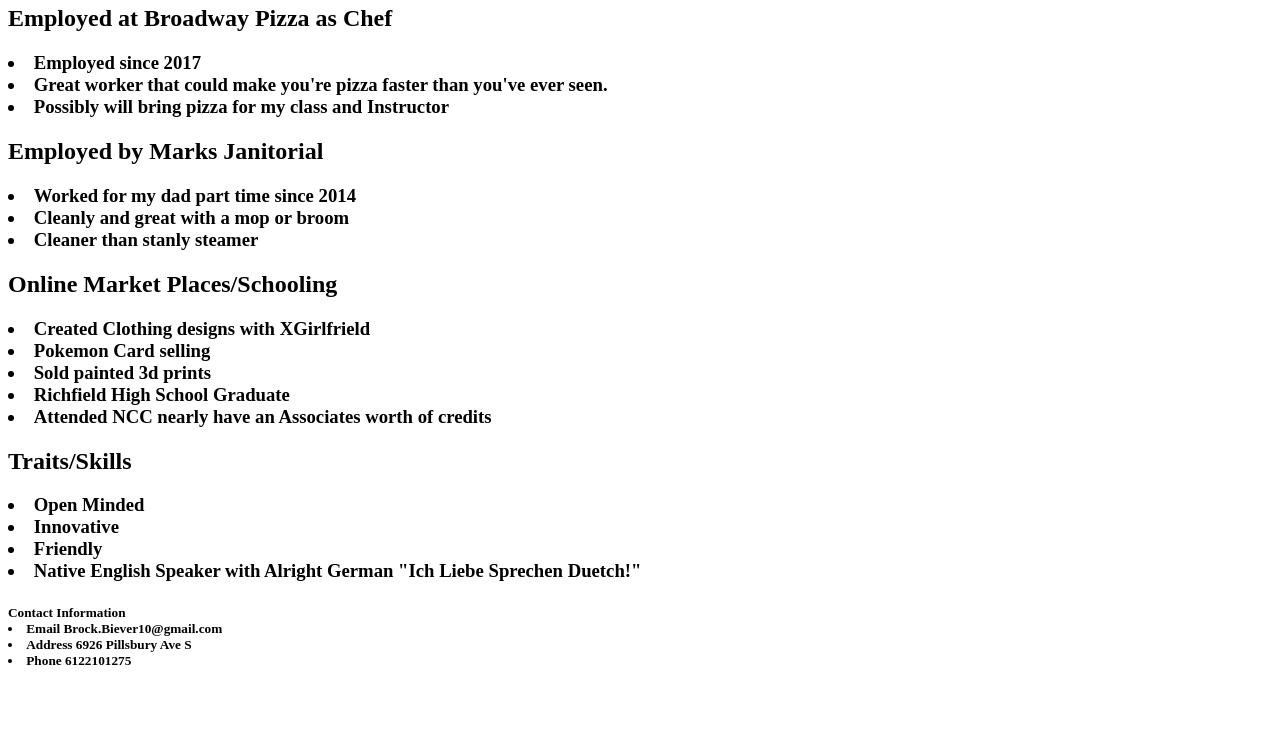
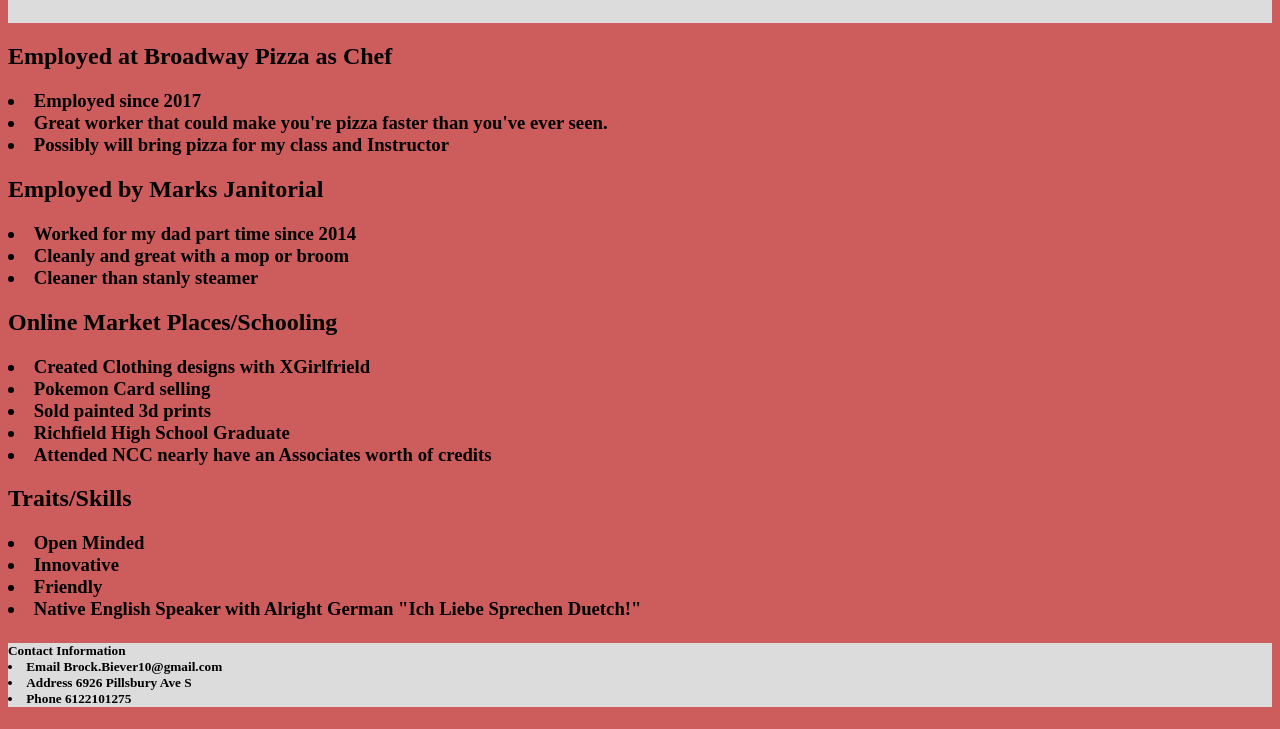
Before and after one commit to BrockBiever/BrockBiever.github.io, a plain HTML site: page index.html in a window 1280 px wide. Shown: the part 114-843 px from the top of the page. Before the commit the page ends 805 px from the top, so only its background shows below. Drawn offline with Linux system fonts and the light colour scheme.

Commit message:
Update index.html

```diff
--- a/index.html
+++ b/index.html
@@ -1,6 +1,6 @@
 <!DOCTYPE html>
 <html>
-  <link rel="style sheet" href="style.css" />
+  <link rel="stylesheet" href="style.css" />
 
 <head>
 
```
